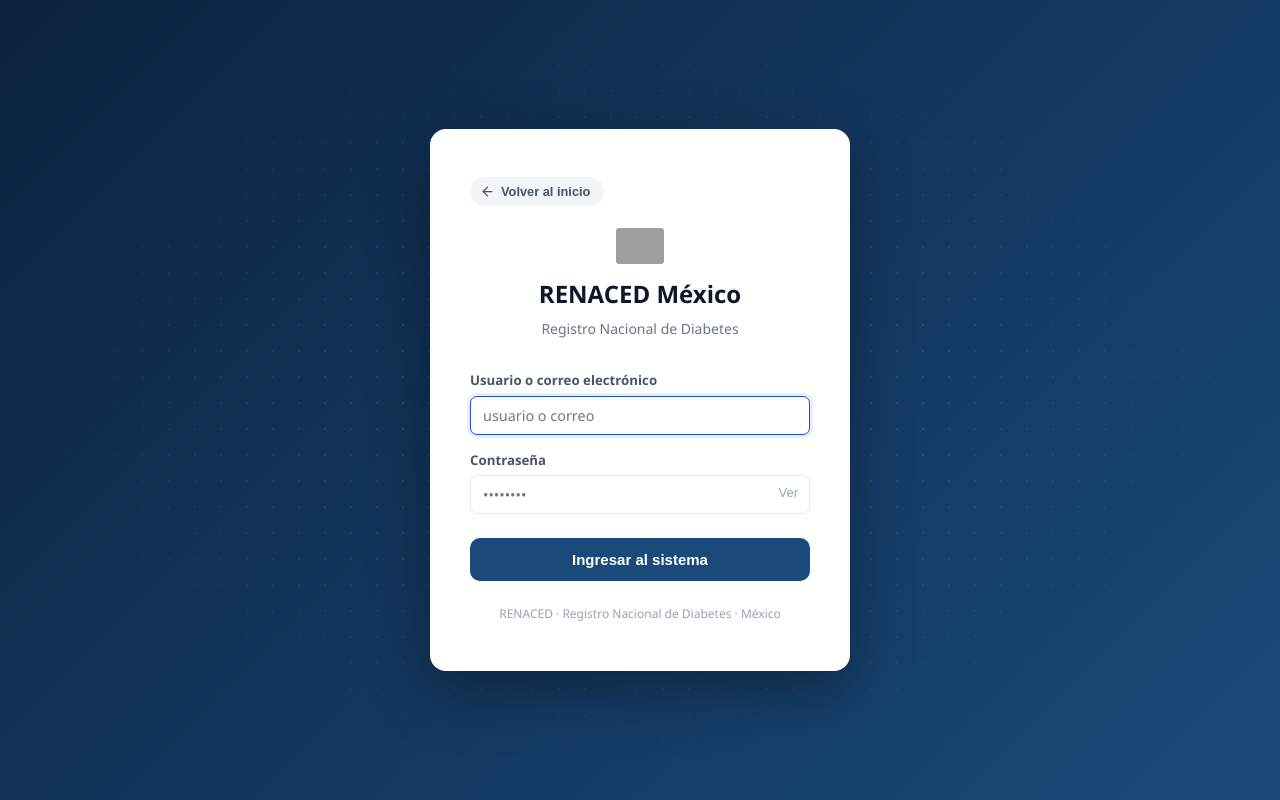
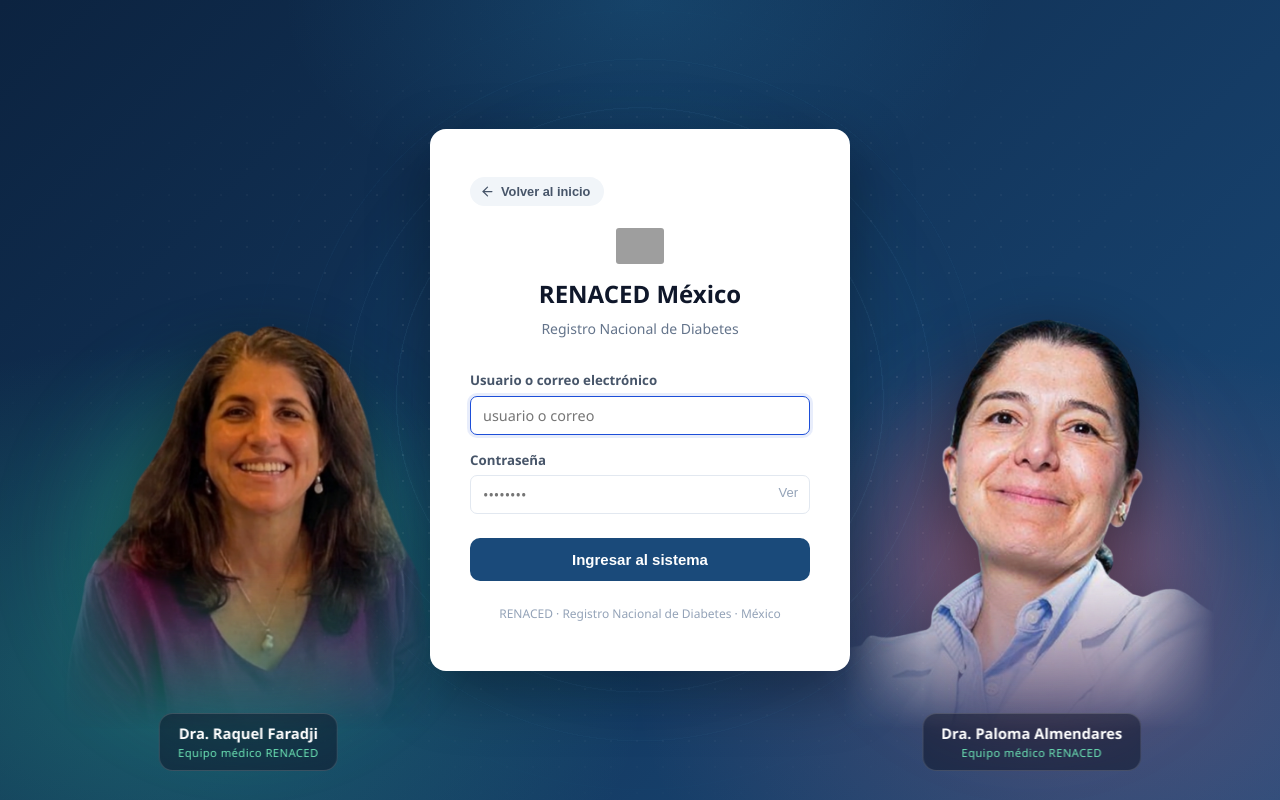
Before and after one commit to KevinGarciaLuque/Evolucion_Metabolica, a React (Vite) app in the folder frontend/: page /renaced/login in a window 1280 px wide. Built offline with nearby package versions, Linux system fonts and the light colour scheme; no server answers; grey boxes are pictures that could not be loaded.

Commit message:
Nuevo diseno del login de RENACED Mexico con las doctoras y novedad 1.16.0
Co-Authored-By: Claude Sonnet 5.5 <noreply@anthropic.com>

```diff
--- a/frontend/src/modules/mexico/renaced/pages/RenacedLogin.jsx
+++ b/frontend/src/modules/mexico/renaced/pages/RenacedLogin.jsx
@@ -4,6 +4,8 @@ import { useNavigate } from "react-router-dom";
 import { useRenacedAuth } from "../context/RenacedAuthContext";
 import { FiArrowLeft } from "react-icons/fi";
 import FlagIcon from "../../../../shared/components/FlagIcon";
+import fotoRaquel from "../../../../assets/Dra Raquel Faradji.png";
+import fotoPaloma from "../../../../assets/Dra. Paloma Almendares.png";
 import "../../../../shared/pages/Login.css";
 
 export default function RenacedLogin() {
@@ -30,7 +32,20 @@ export default function RenacedLogin() {
   }
 
   return (
-    <div className="login-page" style={{ background: "linear-gradient(135deg, #0c2340 0%, #1a4a7a 100%)" }}>
+    <div className="login-page login-page-mx">
+      <div className="login-aros" aria-hidden="true" />
+
+      <div className="login-doctoras">
+        <figure className="login-doctora login-doctora-izq">
+          <img src={fotoRaquel} alt="Dra. Raquel Faradji" />
+          <figcaption><strong>Dra. Raquel Faradji</strong><span>Equipo médico RENACED</span></figcaption>
+        </figure>
+        <figure className="login-doctora login-doctora-der">
+          <img src={fotoPaloma} alt="Dra. Paloma Almendares" />
+          <figcaption><strong>Dra. Paloma Almendares</strong><span>Equipo médico RENACED</span></figcaption>
+        </figure>
+      </div>
+
       <div className="login-card">
         <button type="button" className="btn-volver-inicio" onClick={() => navigate("/")}>
           <FiArrowLeft size={15} />
--- a/frontend/src/shared/data/novedades.js
+++ b/frontend/src/shared/data/novedades.js
@@ -10,6 +10,16 @@
 //   (un país nuevo = usar el nombre de su carpeta en modules/<pais>)
 // Cada país ve en el panel las entradas "global" + las suyas. La versión (VERSION) es una sola para todos.
 export const NOVEDADES = [
+  {
+    version: "1.16.0",
+    alcance: "mexico",
+    fecha: "2026-11-11",
+    titulo: "Nuevo diseño del inicio de sesión de RENACED",
+    cambios: [
+      "El login de RENACED México estrena un fondo renovado",
+      "Aparecen la Dra. Raquel Faradji y la Dra. Paloma Almendares junto al formulario, también en celular y tablet",
+    ],
+  },
   {
     version: "1.15.4",
     alcance: "honduras",
--- a/frontend/src/shared/pages/Login.css
+++ b/frontend/src/shared/pages/Login.css
@@ -74,6 +74,18 @@
 }
 .login-doctora-izq::before { background: radial-gradient(circle, #22d3ee, transparent 68%); }
 .login-doctora-der::before { background: radial-gradient(circle, #818cf8, transparent 68%); }
+
+/* Variante RENACED México: mismo diseño, fondo azul con resplandores verde y rosa */
+.login-page-mx {
+  background:
+    radial-gradient(ellipse 55% 60% at 12% 85%, rgba(52, 211, 153, 0.26), transparent 70%),
+    radial-gradient(ellipse 55% 60% at 88% 85%, rgba(251, 113, 133, 0.22), transparent 70%),
+    radial-gradient(ellipse 40% 40% at 50% 0%, rgba(56, 189, 248, 0.14), transparent 70%),
+    linear-gradient(135deg, #0c2340 0%, #1a4a7a 100%);
+}
+.login-page-mx .login-doctora-izq::before { background: radial-gradient(circle, #34d399, transparent 68%); }
+.login-page-mx .login-doctora-der::before { background: radial-gradient(circle, #fb7185, transparent 68%); }
+.login-page-mx .login-doctora figcaption span { color: #6ee7b7; }
 
 .login-doctora img {
   position: relative;
```
Also changed, not shown: frontend/src/assets/Dra Raquel Faradji.png (added), frontend/src/assets/Dra. Paloma Almendares.png (added).
